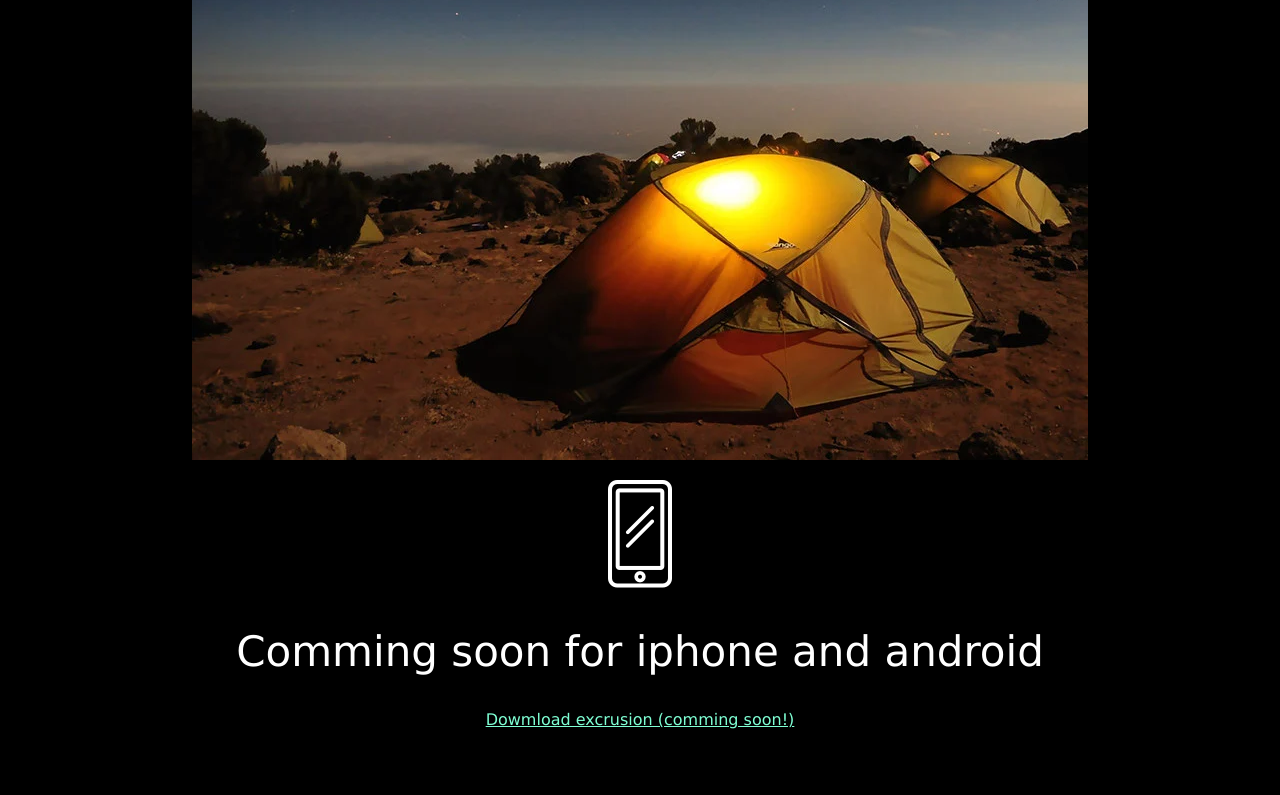
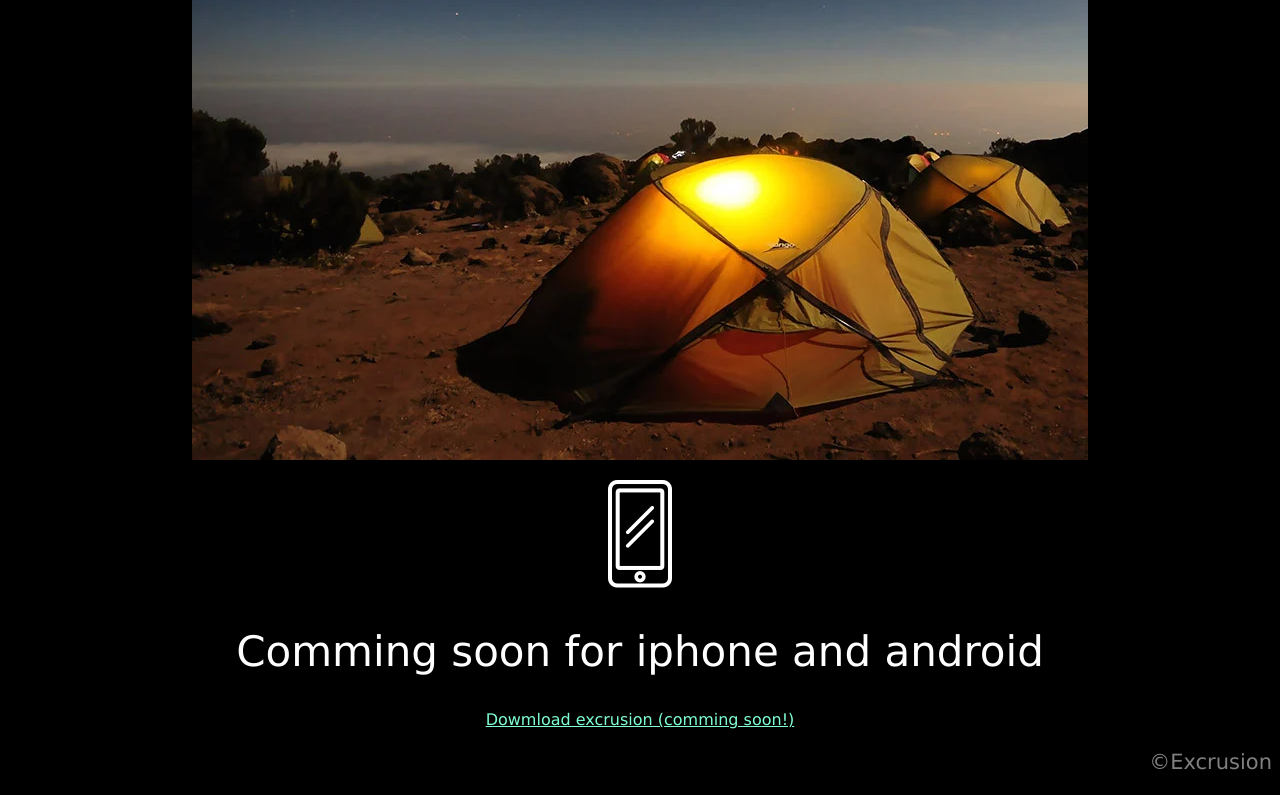
Before and after one commit to Bharanidharan21/excrusion2, a plain HTML site: page index.html in a window 1280 px wide. Shown: the part 552-1347 px from the top of the page. Before the commit the page ends 1297 px from the top, so only its background shows below. Drawn offline with Linux system fonts and the light colour scheme; a script that the page names is missing.

Commit message:
footer added

```diff
--- a/css/style.css
+++ b/css/style.css
@@ -20,8 +20,15 @@ body{
     font-family: Verdana, Geneva, Tahoma, sans-serif;
     font-size: 21px;
 }
+
 /* links styles */
 .link--cta{
    font-size: 16px;
     color: aquamarine
 }
+/* Fotter */
+.foot{
+      color: grey;
+    text-align: right;
+    font-size: 21px;
+}
--- a/index.html
+++ b/index.html
@@ -20,7 +20,7 @@
     <p><img src="resources/images/phone.webp" alt="phone icon"></p>
     <h2 class="header--2">Comming soon for iphone and android</h2>
     <p ><a class="link--cta" href="#">Dowmload excrusion (comming soon!)</a></p>
-
+    <p class="foot"> ©Excrusion</p>
 </script>
 
 </body>
```
